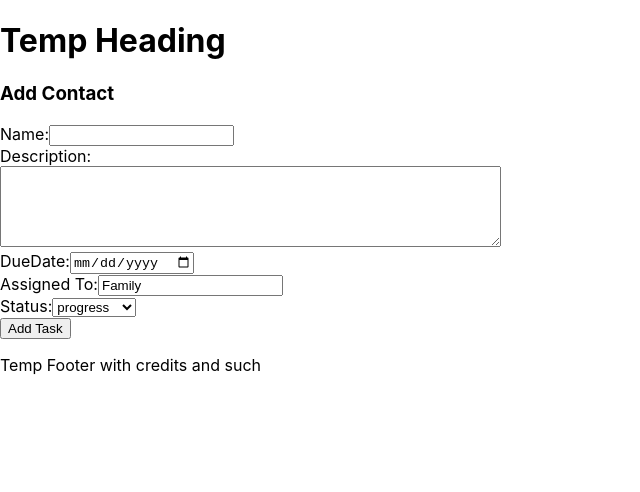
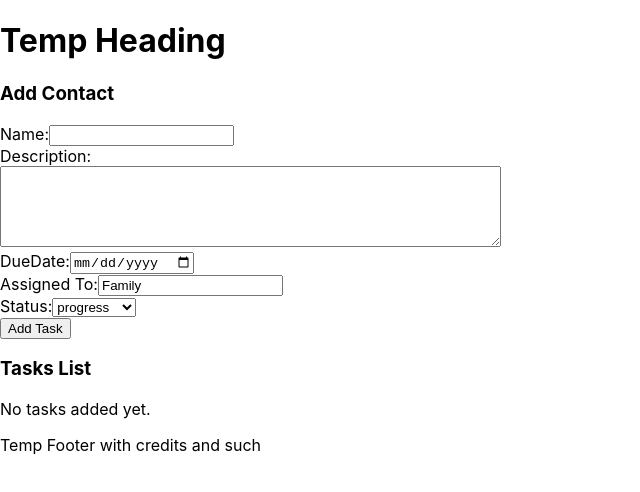
Before and after one commit to zara-sh/ToDoAppW13, a React (Create React App) app: page / in a window 1280 px wide. Shown: the top 492 px of the page, without its empty margins (0-640 px from the left). Built offline with nearby package versions, Linux system fonts and the light colour scheme.

Commit message:
Impleted TaskList organised import order

```diff
--- a/src/App.js
+++ b/src/App.js
@@ -1,6 +1,8 @@
 import './App.css';
+import { useState, useEffect } from 'react';
+
 import CreateTask from './components/CreateTask';
-import { useState, useEffect } from 'react';
+import TaskList from './components/TaskList';
 
 /**
  * Using App like main index
@@ -30,6 +32,7 @@ function App() {
       </header>
       <main>
         <CreateTask onAddContact={addTask} />
+        <TaskList tasks={tasks} />
       </main>
       <footer>
         <p>Temp Footer with credits and such</p>
```
